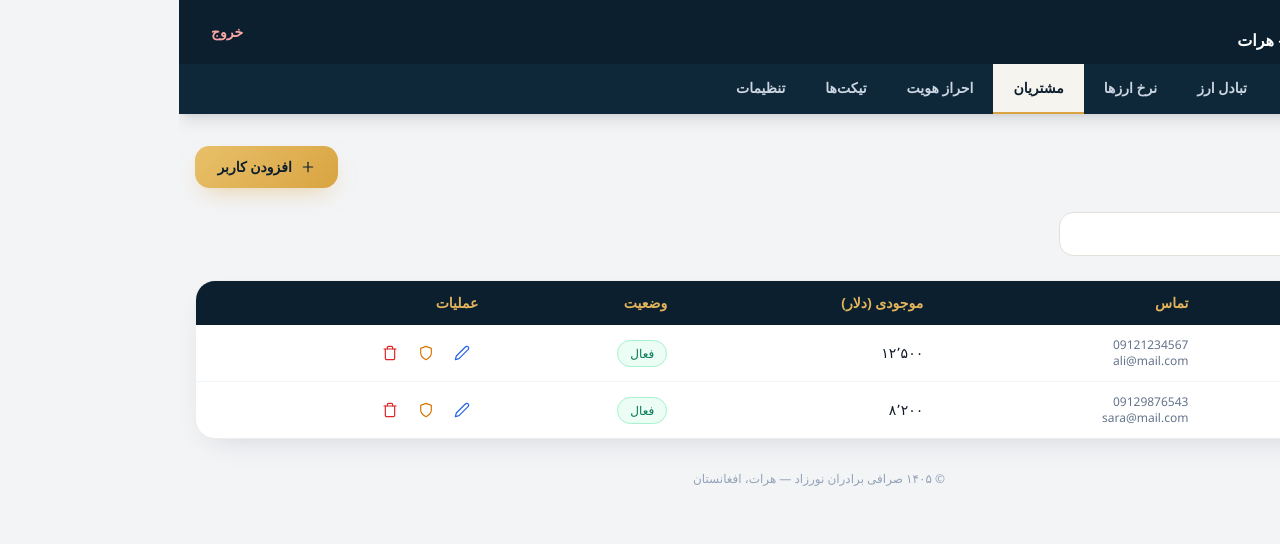
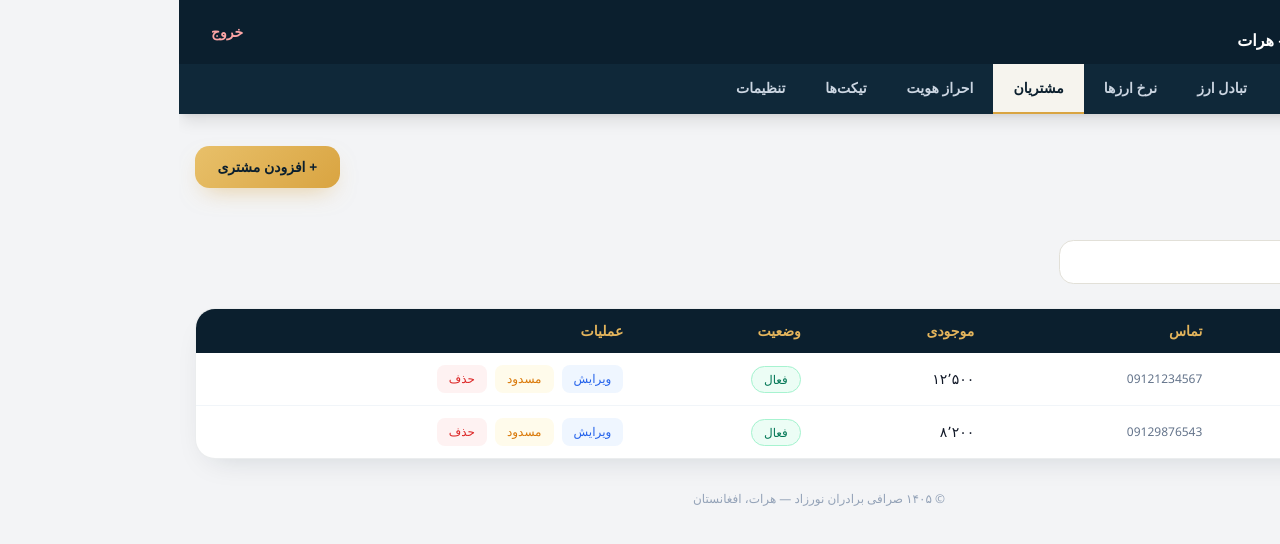
Before and after one commit to nasirahmadrahmati19-hue/exchange-admin, a Next.js app: page /dashboard/users in a window 1280 px wide. Shown: the top 544 px of the page. Built offline with nearby package versions, Linux system fonts and the light colour scheme; sample sign-in values are in the browser's storage; a small style sheet from the web is missing.

Commit message:
Update page.tsx

```diff
--- a/app/dashboard/users/page.tsx
+++ b/app/dashboard/users/page.tsx
@@ -2,66 +2,80 @@
 
 import { useEffect, useState } from "react";
 
-interface User { id: number; name: string; email: string; phone: string; balance: string; status: string; }
-
-const defaults: User[] = [
-  { id: 1, name: "علی محمدی", email: "ali@mail.com", phone: "09121234567", balance: "12500", status: "فعال" },
-  { id: 2, name: "سارا احمدی", email: "sara@mail.com", phone: "09129876543", balance: "8200", status: "فعال" },
-];
-
-function Icon({ d, className = "w-4 h-4" }: { d: string; className?: string }) {
-  return (
-    <svg viewBox="0 0 24 24" fill="none" stroke="currentColor" strokeWidth={1.8} strokeLinecap="round" strokeLinejoin="round" className={className}>
-      {d.split("|").map((p, i) => (<path key={i} d={p} />))}
-    </svg>
-  );
+interface User {
+  id: number; name: string; email: string; phone: string; balance: string; status: string;
 }
 
 const empty = { name: "", email: "", phone: "", balance: "" };
 
 export default function UsersPage() {
-  const [users, setUsers] = useState<User[]>(defaults);
+  const [users, setUsers] = useState<User[]>([]);
   const [search, setSearch] = useState("");
   const [modal, setModal] = useState(false);
   const [editId, setEditId] = useState<number | null>(null);
   const [form, setForm] = useState(empty);
-  const [deleteId, setDeleteId] = useState<number | null>(null);
+  const [missing, setMissing] = useState<string[]>([]);
+  const [error, setError] = useState("");
 
   useEffect(() => {
     const s = localStorage.getItem("db_users");
-    if (s) setUsers(JSON.parse(s));
+    if (s) {
+      try { setUsers(JSON.parse(s)); } catch {}
+    } else {
+      setUsers([
+        { id: 1, name: "علی محمدی", email: "ali@mail.com", phone: "09121234567", balance: "12500", status: "فعال" },
+        { id: 2, name: "سارا احمدی", email: "sara@mail.com", phone: "09129876543", balance: "8200", status: "فعال" },
+      ]);
+    }
   }, []);
 
   useEffect(() => {
     localStorage.setItem("db_users", JSON.stringify(users));
   }, [users]);
 
+  const update = (patch: any) => {
+    setForm({ ...form, ...patch });
+    setMissing([]);
+    setError("");
+  };
+
+  const fc = (name: string) => `input ${missing.includes(name) ? "!border-red-500" : ""}`;
+
   const save = () => {
-    if (!form.name) return;
+    const m: string[] = [];
+    if (!form.name.trim()) m.push("نام");
+    if (!form.phone.trim()) m.push("شماره تماس");
+    if (m.length > 0) {
+      setMissing(m);
+      setError("لطفاً این فیلدها را پر کنید: " + m.join("، "));
+      return;
+    }
+    setMissing([]);
+    setError("");
     if (editId) {
       setUsers(users.map(u => u.id === editId ? { ...u, ...form } : u));
     } else {
       setUsers([...users, { id: Date.now(), ...form, status: "فعال" }]);
     }
-    setModal(false); setForm(empty); setEditId(null);
+    setModal(false);
+    setForm(empty);
+    setEditId(null);
   };
 
   const filtered = users.filter(u => u.name.includes(search) || u.phone.includes(search));
 
   return (
     <div className="space-y-6">
-      <div className="flex flex-wrap items-center justify-between gap-3">
-        <h1 className="text-xl font-extrabold">مدیریت کاربران</h1>
-        <button className="btn-gold" onClick={() => { setForm(empty); setEditId(null); setModal(true); }}>
-          <Icon d="M12 5v14|M5 12h14" /> افزودن کاربر
+      <div className="flex items-center justify-between">
+        <h1 className="text-xl font-extrabold">مشتریان</h1>
+        <button className="btn-gold" onClick={() => { setForm(empty); setEditId(null); setMissing([]); setError(""); setModal(true); }}>
+          + افزودن مشتری
         </button>
       </div>
 
-      <div className="relative max-w-sm">
-        <input className="input pr-10" placeholder="جستجوی نام یا شماره..." value={search} onChange={e => setSearch(e.target.value)} />
-        <span className="absolute right-3 top-1/2 -translate-y-1/2 text-slate-400">
-          <Icon d="M11 19a8 8 0 1 0 0-16 8 8 0 0 0 0 16z|M21 21l-4.35-4.35" />
-        </span>
+      <div className="max-w-sm">
+        <label className="block text-sm font-bold mb-2">جستجوی مشتری</label>
+        <input className="input" placeholder="نام یا شماره..." value={search} onChange={e => setSearch(e.target.value)} />
       </div>
 
       <div className="card overflow-x-auto">
@@ -70,31 +84,25 @@ export default function UsersPage() {
             <tr>
               <th className="text-right px-5 py-3 font-bold">نام</th>
               <th className="text-right px-5 py-3 font-bold">تماس</th>
-              <th className="text-right px-5 py-3 font-bold">موجودی (دلار)</th>
+              <th className="text-right px-5 py-3 font-bold">موجودی</th>
               <th className="text-right px-5 py-3 font-bold">وضعیت</th>
               <th className="text-right px-5 py-3 font-bold">عملیات</th>
             </tr>
           </thead>
           <tbody className="divide-y divide-slate-100">
             {filtered.map(u => (
-              <tr key={u.id} className="hover:bg-amber-50/40 transition-colors">
+              <tr key={u.id} className="hover:bg-amber-50/40">
                 <td className="px-5 py-3 font-bold">{u.name}</td>
-                <td className="px-5 py-3 text-slate-500 text-xs">{u.phone}<br />{u.email}</td>
+                <td className="px-5 py-3 text-slate-500 text-xs">{u.phone}</td>
                 <td className="px-5 py-3">{Number(u.balance || 0).toLocaleString("fa-IR")}</td>
                 <td className="px-5 py-3">
                   <span className={`text-xs px-3 py-1 rounded-full border ${u.status === "فعال" ? "bg-emerald-50 text-emerald-700 border-emerald-200" : "bg-red-50 text-red-700 border-red-200"}`}>{u.status}</span>
                 </td>
                 <td className="px-5 py-3">
-                  <div className="flex gap-1">
-                    <button title="ویرایش" className="p-2 rounded-lg text-blue-600 hover:bg-blue-50" onClick={() => { setEditId(u.id); setForm({ name: u.name, email: u.email, phone: u.phone, balance: u.balance }); setModal(true); }}>
-                      <Icon d="M17 3a2.85 2.83 0 1 1 4 4L7.5 20.5 2 22l1.5-5.5L17 3z" />
-                    </button>
-                    <button title={u.status === "فعال" ? "مسدود" : "فعال‌سازی"} className={`p-2 rounded-lg ${u.status === "فعال" ? "text-amber-600 hover:bg-amber-50" : "text-emerald-600 hover:bg-emerald-50"}`} onClick={() => setUsers(users.map(x => x.id === u.id ? { ...x, status: x.status === "فعال" ? "مسدود" : "فعال" } : x))}>
-                      <Icon d="M12 22s8-4 8-10V5l-8-3-8 3v7c0 6 8 10 8 10z" />
-                    </button>
-                    <button title="حذف" className="p-2 rounded-lg text-red-600 hover:bg-red-50" onClick={() => setDeleteId(u.id)}>
-                      <Icon d="M3 6h18|M8 6V4a2 2 0 0 1 2-2h4a2 2 0 0 1 2 2v2|M19 6v14a2 2 0 0 1-2 2H7a2 2 0 0 1-2-2V6" />
-                    </button>
+                  <div className="flex gap-2">
+                    <button className="text-xs px-3 py-1.5 rounded-lg bg-blue-50 text-blue-600 hover:bg-blue-100" onClick={() => { setEditId(u.id); setForm({ name: u.name, email: u.email, phone: u.phone, balance: u.balance }); setMissing([]); setError(""); setModal(true); }}>ویرایش</button>
+                    <button className="text-xs px-3 py-1.5 rounded-lg bg-amber-50 text-amber-600 hover:bg-amber-100" onClick={() => setUsers(users.map(x => x.id === u.id ? { ...x, status: x.status === "فعال" ? "مسدود" : "فعال" } : x))}>{u.status === "فعال" ? "مسدود" : "فعال‌سازی"}</button>
+                    <button className="text-xs px-3 py-1.5 rounded-lg bg-red-50 text-red-600 hover:bg-red-100" onClick={() => setUsers(users.filter(x => x.id !== u.id))}>حذف</button>
                   </div>
                 </td>
               </tr>
@@ -104,30 +112,33 @@ export default function UsersPage() {
       </div>
 
       {modal && (
-        <div className="fixed inset-0 bg-black/40 backdrop-blur-sm z-50 flex items-center justify-center p-4">
-          <div className="card w-full max-w-md p-6 fade-up">
-            <h2 className="font-extrabold mb-5">{editId ? "ویرایش کاربر" : "کاربر جدید"}</h2>
+        <div className="fixed inset-0 bg-black/40 z-50 flex items-center justify-center p-4">
+          <div className="card w-full max-w-md p-6">
+            <h2 className="font-extrabold mb-5">{editId ? "ویرایش مشتری" : "مشتری جدید"}</h2>
             <div className="space-y-3">
-              <input className="input" placeholder="نام و نام خانوادگی" value={form.name} onChange={e => setForm({ ...form, name: e.target.value })} />
-              <input className="input" placeholder="شماره تماس" value={form.phone} onChange={e => setForm({ ...form, phone: e.target.value })} />
-              <input className="input" placeholder="ایمیل" value={form.email} onChange={e => setForm({ ...form, email: e.target.value })} />
-              <input className="input" placeholder="موجودی (دلار)" value={form.balance} onChange={e => setForm({ ...form, balance: e.target.value })} />
+              <div>
+                <label className="block text-sm font-bold mb-2">نام</label>
+                <input className={fc("نام")} placeholder="نام و نام خانوادگی" value={form.name} onChange={e => update({ name: e.target.value })} />
+              </div>
+              <div>
+                <label className="block text-sm font-bold mb-2">شماره تماس</label>
+                <input className={fc("شماره تماس")} placeholder="09..." value={form.phone} onChange={e => update({ phone: e.target.value })} />
+              </div>
+              <div>
+                <label className="block text-sm font-bold mb-2">ایمیل (اختیاری)</label>
+                <input className="input" placeholder="example@mail.com" value={form.email} onChange={e => update({ email: e.target.value })} />
+              </div>
+              <div>
+                <label className="block text-sm font-bold mb-2">موجودی (اختیاری)</label>
+                <input className="input" placeholder="0" value={form.balance} onChange={e => update({ balance: e.target.value })} />
+              </div>
+              {error && (
+                <div className="bg-red-50 text-red-600 text-sm rounded-xl p-3 border border-red-200">{error}</div>
+              )}
             </div>
             <div className="flex gap-2 mt-5">
               <button className="btn-gold flex-1" onClick={save}>ذخیره</button>
-              <button className="flex-1 rounded-xl border border-slate-200 text-sm font-bold hover:bg-slate-50" onClick={() => setModal(false)}>انصراف</button>
-            </div>
-          </div>
-        </div>
-      )}
-
-      {deleteId && (
-        <div className="fixed inset-0 bg-black/40 z-50 flex items-center justify-center p-4">
-          <div className="card w-full max-w-sm p-6 text-center fade-up">
-            <p className="font-bold mb-5">این کاربر برای همیشه حذف شود؟</p>
-            <div className="flex gap-2">
-              <button className="flex-1 rounded-xl bg-red-600 text-white py-2.5 text-sm font-bold hover:bg-red-700" onClick={() => { setUsers(users.filter(u => u.id !== deleteId)); setDeleteId(null); }}>بله، حذف شود</button>
-              <button className="flex-1 rounded-xl border border-slate-200 py-2.5 text-sm font-bold hover:bg-slate-50" onClick={() => setDeleteId(null)}>انصراف</button>
+              <button className="flex-1 rounded-xl border border-slate-200 text-sm font-bold" onClick={() => setModal(false)}>انصراف</button>
             </div>
           </div>
         </div>
```
